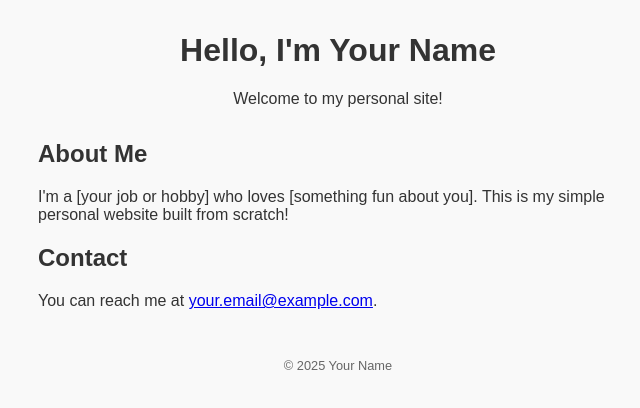
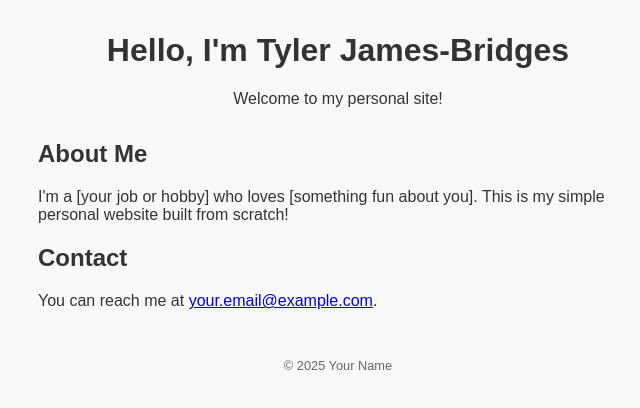
Before and after one commit to tyler-james-bridges/tyler-james-bridges, a plain HTML site: page index.html in a window 1280 px wide. Shown: the whole page, without its empty margins (302-942 px from the left). Drawn offline with Linux system fonts and the light colour scheme.

Commit message:
name update

```diff
--- a/index.html
+++ b/index.html
@@ -1,8 +1,8 @@
 <!DOCTYPE html>
 <html lang="en">
   <head>
-  <meta charset="UTF-8">
-  <meta name="viewport" content="width=device-width, initial-scale=1">
+    <meta charset="UTF-8" />
+    <meta name="viewport" content="width=device-width, initial-scale=1" />
     <title>Your Name</title>
     <style>
       body {
@@ -29,20 +29,24 @@
   </head>
   <body>
     <header>
-    <h1>Hello, I'm Your Name</h1>
+      <h1>Hello, I'm Tyler James-Bridges</h1>
       <p>Welcome to my personal site!</p>
     </header>
 
     <main>
       <h2>About Me</h2>
-    <p>I'm a [your job or hobby] who loves [something fun about you]. This is my simple personal website built from scratch!</p>
+      <p>
+        I'm a [your job or hobby] who loves [something fun about you]. This is
+        my simple personal website built from scratch!
+      </p>
 
       <h2>Contact</h2>
-    <p>You can reach me at <a href="mailto:your.email@example.com">your.email@example.com</a>.</p>
+      <p>
+        You can reach me at
+        <a href="mailto:your.email@example.com">your.email@example.com</a>.
+      </p>
     </main>
 
-  <footer>
-    &copy; 2025 Your Name
-  </footer>
+    <footer>&copy; 2025 Your Name</footer>
   </body>
 </html>
```
Lines whose indentation alone changed are shown as unchanged.
